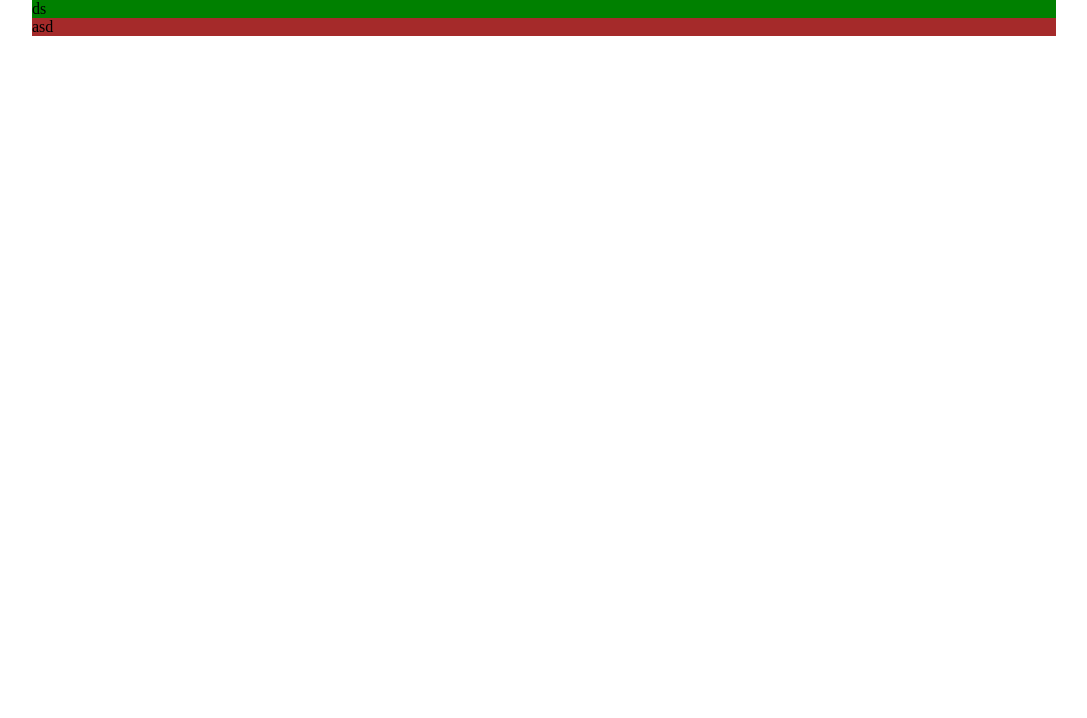
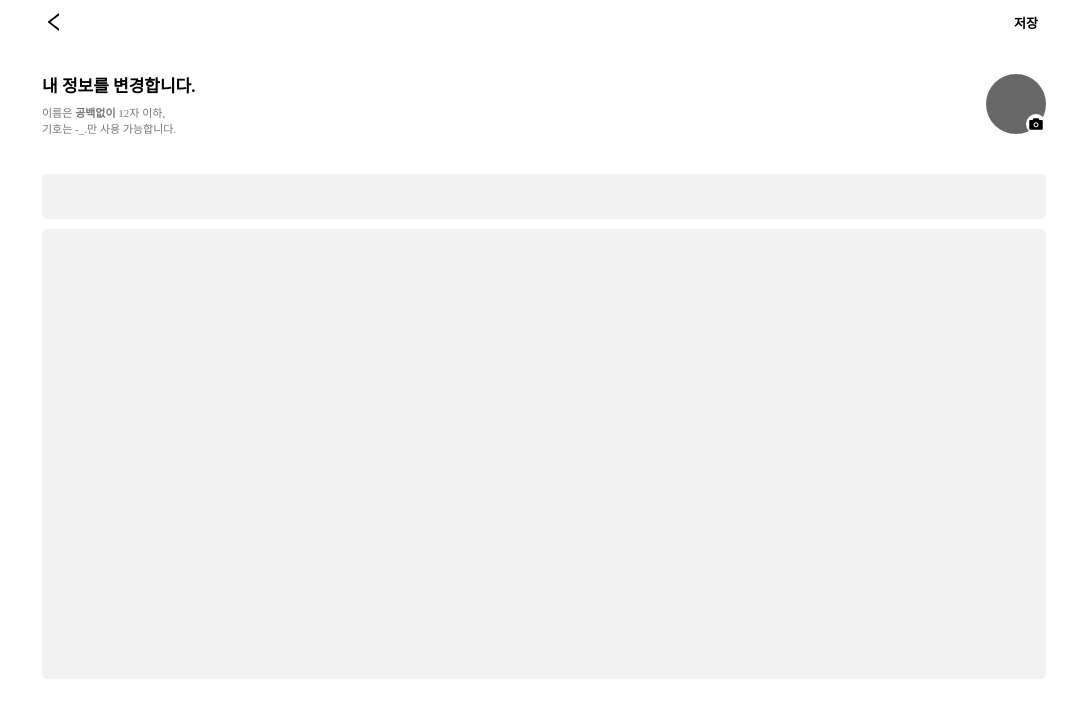
Before and after one commit to codestates-seb/seb43_main_008, a Next.js app in the folder client/: page /memberEdit in a window 1280 px wide. Shown: the top 718 px of the page, without its empty margins (96-1183 px from the left). Built offline with nearby package versions, Linux system fonts and the light colour scheme.

Commit message:
Feat: "프로필 수정" 페이지 구현 중

```diff
--- a/client/app/memberEdit/Header.tsx
+++ b/client/app/memberEdit/Header.tsx
@@ -1,11 +1,51 @@
 "use client";
 
+import { AiOutlineLeft } from "react-icons/ai";
 import styled from "styled-components";
 
 export default function Header() {
-  return <HeaderContainer>ds</HeaderContainer>;
+  return (
+    <HeaderContainer>
+      <BackArrowContainer>
+        <AiOutlineLeft size="24" />
+      </BackArrowContainer>
+      <SaveButtonContainer>
+        <SaveButton type="submit">저장</SaveButton>
+      </SaveButtonContainer>
+    </HeaderContainer>
+  );
 }
 
-const HeaderContainer = styled.div`
-  background-color: green;
+const HeaderContainer = styled.header`
+  display: flex;
+  justify-content: space-between;
+  height: 44px;
 `;
+
+const BackArrowContainer = styled.div`
+  display: flex;
+  align-items: center;
+  height: 44px;
+  width: 44px;
+  padding: 10px;
+`;
+
+const SaveButtonContainer = styled.div`
+  display: flex;
+  align-items: center;
+  height: 44px;
+  width: 60px;
+  padding: 10px;
+`;
+
+const SaveButton = styled.button`
+  height: 100%;
+  width: 100%;
+  font-size: 13px;
+  font-weight: 700;
+  background: inherit;
+  border: none;
+  border-radius: 0;
+  padding: 0;
+  cursor: pointer;
+`;
--- a/client/app/memberEdit/MainContainer.module.css
+++ b/client/app/memberEdit/MainContainer.module.css
@@ -1,8 +1,7 @@
 .mainContainer {
   max-width: 1024px;
   margin: 0 auto;
-  background-color: brown;
-    @media (max-width: 800px) {
-        background-color: blue;
+    @media (min-width: 768px) {
+
       }
 }
--- /dev/null
+++ b/client/app/memberEdit/ProfileEdit.tsx
@@ -0,0 +1,53 @@
+"use client";
+
+import styled from "styled-components";
+
+export default function ProfileEdit() {
+  return (
+    <ProfileEditContainer>
+      <EditForm>
+        <NicknameInput type="text" />
+        <MemberDescriptionTextarea />
+      </EditForm>
+    </ProfileEditContainer>
+  );
+}
+
+const ProfileEditContainer = styled.div`
+  width: 100%;
+  padding: 10px;
+`;
+
+const EditForm = styled.form`
+  display: flex;
+  flex-direction: column;
+  align-items: center;
+  justify-content: center;
+`;
+
+const NicknameInput = styled.input`
+  width: 100%;
+  height: 45px;
+  margin-bottom: 10px;
+  border: none;
+  border-radius: 5px;
+  background-color: #f2f2f2;
+  padding: 3px 15px;
+  outline: none;
+`;
+
+const MemberDescriptionTextarea = styled.textarea`
+  width: 100%;
+  height: 350px;
+  margin-bottom: 10px;
+  border: none;
+  border-radius: 5px;
+  background-color: #f2f2f2;
+  padding: 10px 15px;
+  outline: none;
+  resize: none;
+
+  @media (min-width: 800px) {
+    height: 450px;
+  }
+`;
--- /dev/null
+++ b/client/app/memberEdit/ProfileImageEdit.tsx
@@ -0,0 +1,89 @@
+"use client";
+// 나중에 useEffect로 유저 관련 정보 받아오는 걸로 바꾸기
+import Image from "next/image";
+import { useState } from "react";
+import { AiFillCamera } from "react-icons/ai";
+import styled from "styled-components";
+
+export default function ProfileImageEdit() {
+  const [image] = useState<string | null>(null);
+  return (
+    <ProfileImageEditContainer>
+      <EditDescriptionContainer>
+        <EditDescriptionH1>내 정보를 변경합니다.</EditDescriptionH1>
+        <EditDescription>
+          이름은 <b>공백없이</b> 12자 이하,
+        </EditDescription>
+        <EditDescription>기호는 -_.만 사용 가능합니다.</EditDescription>
+      </EditDescriptionContainer>
+      <ImageContainer>
+        {image ? <Image src={image} alt="Profile Picture" /> : <DefaultImage />}
+        <CameraIconContainer>
+          <AiFillCamera />
+        </CameraIconContainer>
+        <ImageEditInput type="file" accept="image/*" />
+      </ImageContainer>
+    </ProfileImageEditContainer>
+  );
+}
+
+const ProfileImageEditContainer = styled.div`
+  display: flex;
+  flex-direction: row;
+  justify-content: space-between;
+  align-items: center;
+  height: 120px;
+  padding: 10px;
+`;
+
+const EditDescriptionContainer = styled.div`
+  display: flex;
+  flex-direction: column;
+`;
+
+const EditDescriptionH1 = styled.h1`
+  font-size: 17px;
+  font-weight: 700;
+  margin-bottom: 7px;
+`;
+
+const EditDescription = styled.p`
+  color: #757575;
+  font-size: 11px;
+`;
+
+const ImageContainer = styled.div`
+  position: relative;
+  height: 60px;
+  width: 60px;
+`;
+
+const CameraIconContainer = styled.div`
+  display: flex;
+  justify-content: center;
+  align-items: center;
+  position: absolute;
+  bottom: 0;
+  right: 0;
+  height: 20px;
+  width: 20px;
+  border-radius: 50%;
+  background-color: #ffffff;
+`;
+
+const ImageEditInput = styled.input`
+  position: absolute;
+  top: 0;
+  left: 0;
+  width: 100%;
+  height: 100%;
+  opacity: 0;
+  cursor: pointer;
+`;
+
+const DefaultImage = styled.div`
+  height: 60px;
+  width: 60px;
+  border-radius: 50%;
+  background-color: #676767;
+`;
--- a/client/app/memberEdit/page.tsx
+++ b/client/app/memberEdit/page.tsx
@@ -1,3 +1,11 @@
+import ProfileEdit from "./ProfileEdit";
+import ProfileImageEdit from "./ProfileImageEdit";
+
 export default function MemberEdit() {
-  return <div>asd</div>;
+  return (
+    <div>
+      <ProfileImageEdit />
+      <ProfileEdit />
+    </div>
+  );
 }
```
